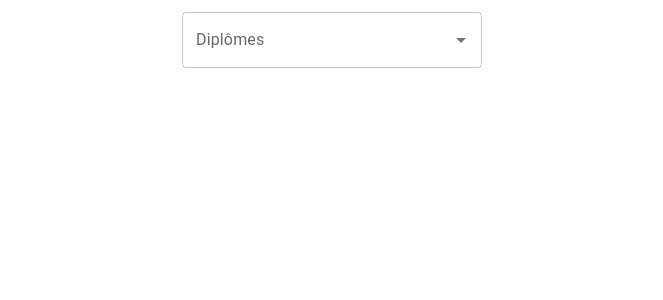
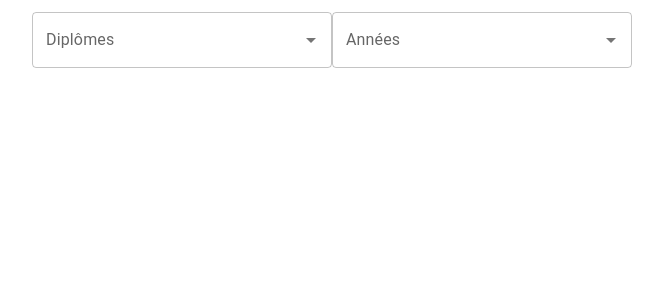
Before and after one commit to WildCodeSchool/2022-03-JS-Remote-404-Alumni-droit, a React (Vite) app in the folder frontend/: page / in a window 1280 px wide. Shown: the top 300 px of the page, without its empty margins (308-971 px from the left). Built offline with nearby package versions, Linux system fonts and the light colour scheme.

Commit message:
Created second dropdown with fake data list

```diff
--- a/frontend/src/components/Filters.jsx
+++ b/frontend/src/components/Filters.jsx
@@ -6,6 +6,13 @@ const Diplomes = [
   { label: "Diplôme du Collège de Droit" },
   { label: "Certificat de l'École de Droit" },
   { label: "Diplôme de l'École de Droit" },
+];
+
+const Years = [
+  { label: 1990 },
+  { label: 1991 },
+  { label: 1992 },
+  { label: 1993 },
 ];
 
 function Filters() {
@@ -20,6 +27,15 @@ function Filters() {
           <TextField {...params} label="Diplômes" color="primary" />
         )}
       />
+      <Autocomplete
+        disablePortal
+        id="combo-box-demo"
+        options={Years}
+        sx={{ width: 300 }}
+        renderInput={(params) => (
+          <TextField {...params} label="Années" color="primary" />
+        )}
+      />
     </div>
   );
 }
```
